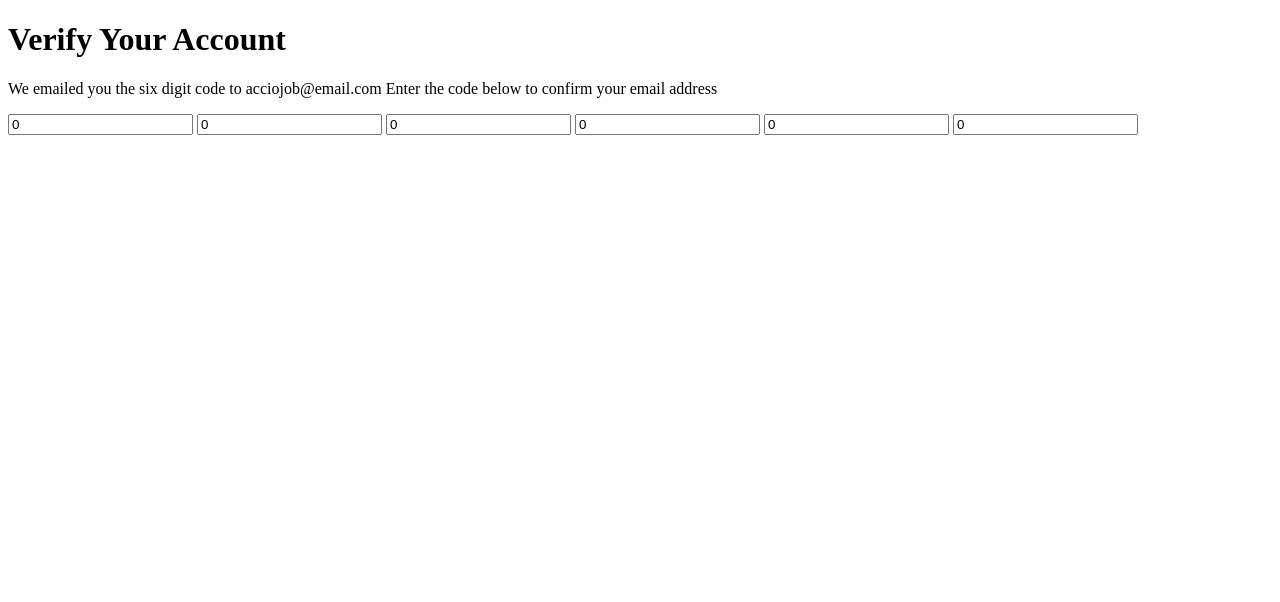
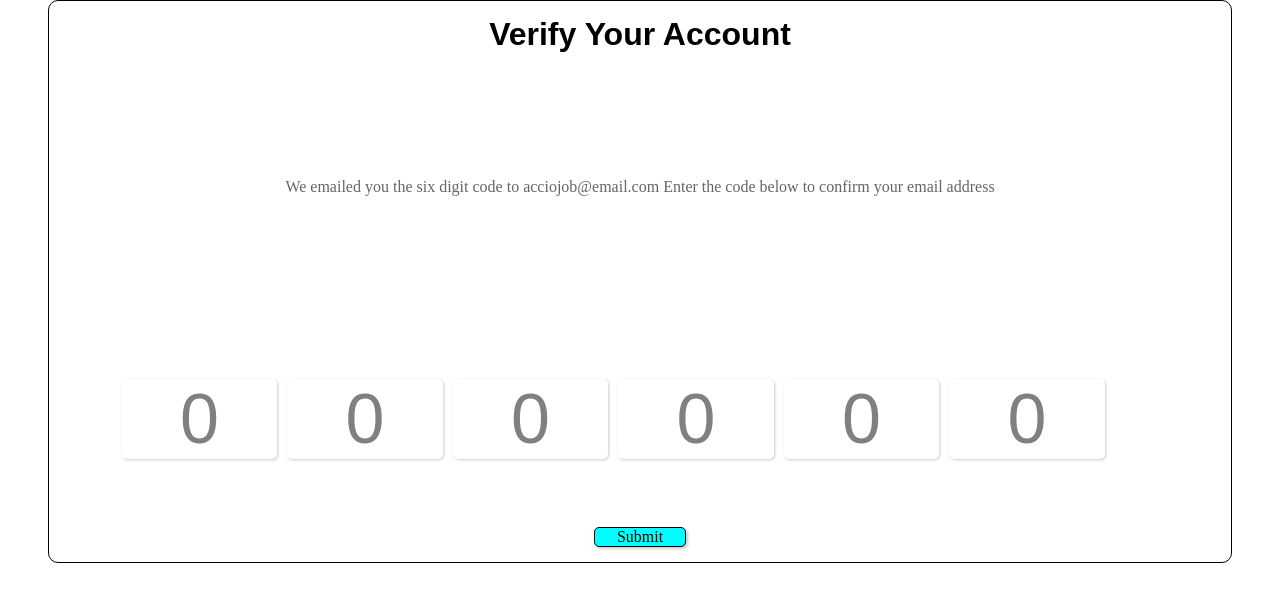
Before and after one commit to acciojob/OTP-ak1303, a website: page main.html in a window 1280 px wide. Drawn offline with Linux system fonts and the light colour scheme.

Commit message:
created a submission

```diff
--- a/main.html
+++ b/main.html
@@ -12,13 +12,14 @@
 		<h1 id="verification_heading">Verify Your Account</h1>
 		<p id="verification_subtext">We emailed you the six digit code to acciojob@email.com Enter the code below to confirm your email address</p>
 		<div class="code-container">
-			<input id="input1" name="input1" value='0' />
-			<input id="input1" name="input1" value='0' />
-			<input id="input1" name="input1" value='0' />
-			<input id="input1" name="input1" value='0' />
-			<input id="input1" name="input1" value='0' />
-			<input id="input1" name="input1" value='0' />
+			<input id="input1" name="input" value='0' />
+			<input id="input1" name="input" value='0' />
+			<input id="input1" name="input" value='0' />
+			<input id="input1" name="input" value='0' />
+			<input id="input1" name="input" value='0' />
+			<input id="input1" name="input" value='0' />
 		</div>
+		<div class="btn">Submit</div>
 	</div>
     <script type="text/javascript" src="./script.js">
 </script>
--- a/script.js
+++ b/script.js
@@ -1 +1,27 @@
 //your JS code here. If required.
+document.addEventListener('click', (e) => {
+  if (e.target.tagName === 'INPUT') {
+    e.target.value = '';
+  }
+});
+document.addEventListener('DOMContentLoaded',()=>{
+	let inputs = document.querySelectorAll('.code-container input');
+	inputs.forEach((input,index)=>{
+		input.setAttribute('maxLength',1);
+		input.addEventListener('input',()=>{
+			if(input.value.trim()){
+				if(index+1<inputs.length){
+					inputs[index+1].focus();
+					inputs[index+1].value='';
+				}
+			}
+		});
+	input.addEventListener('keydown', (e) => {
+      if (e.key === 'Backspace' && index > 0) {
+        // Handle Backspace key: move focus to the previous input
+		inputs[index].value='';
+        inputs[index - 1].focus();
+      }
+    });
+	});
+});
--- a/styles.css
+++ b/styles.css
@@ -1 +1,50 @@
 /*  your css code here. If applicable */
+*{
+	margin:0;
+	padding:0;
+}
+.otp{
+	border:1px solid black;
+	border-radius:10px;
+	padding:15px;
+	text-align:center;
+	display:flex;
+	flex-direction:column;
+	gap:10px;
+	width:90%;
+	margin:auto;
+}
+#verification_heading{
+	font-family: 'Arial', sans-serif;
+	margin-bottom:10%;
+}
+#verification_subtext{
+	color:#666666;
+	margin-bottom:10%;
+
+}
+.code-container{
+	margin:5%;
+	display:flex;
+	gap:10px;
+}
+input{
+	border:none;
+	text-align:center;
+	color:grey;
+	font-size: 70px;
+	border-radius:5px;
+	/* padding:2%; */
+	box-shadow:1px 1px 3px #ccc;
+	width:15%;
+	height:80px;
+}
+.btn{
+	background-color:aqua;
+	border-radius:5px;
+	border: 1px solid black;
+	box-shadow: 2px 2px 3px #ccc;
+	width:90px;
+	cursor:pointer;
+	margin:auto;
+}
```
